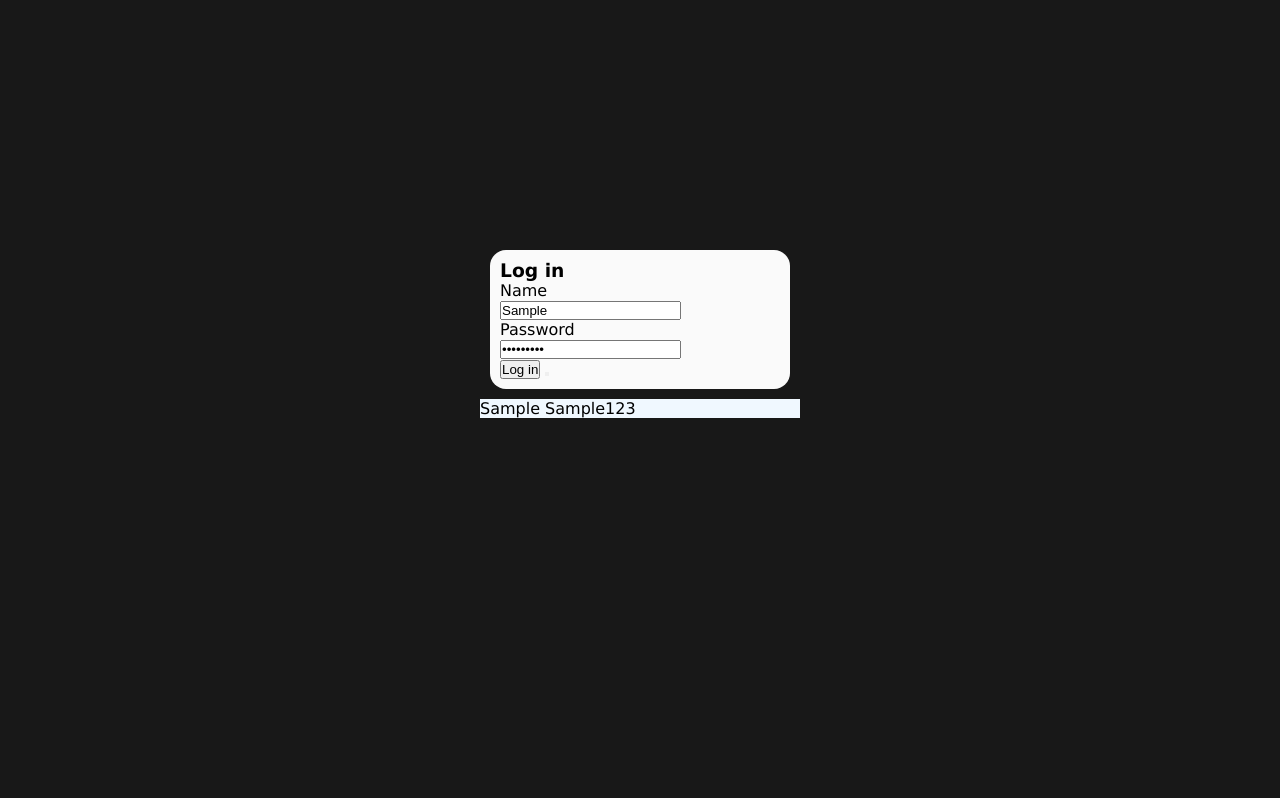
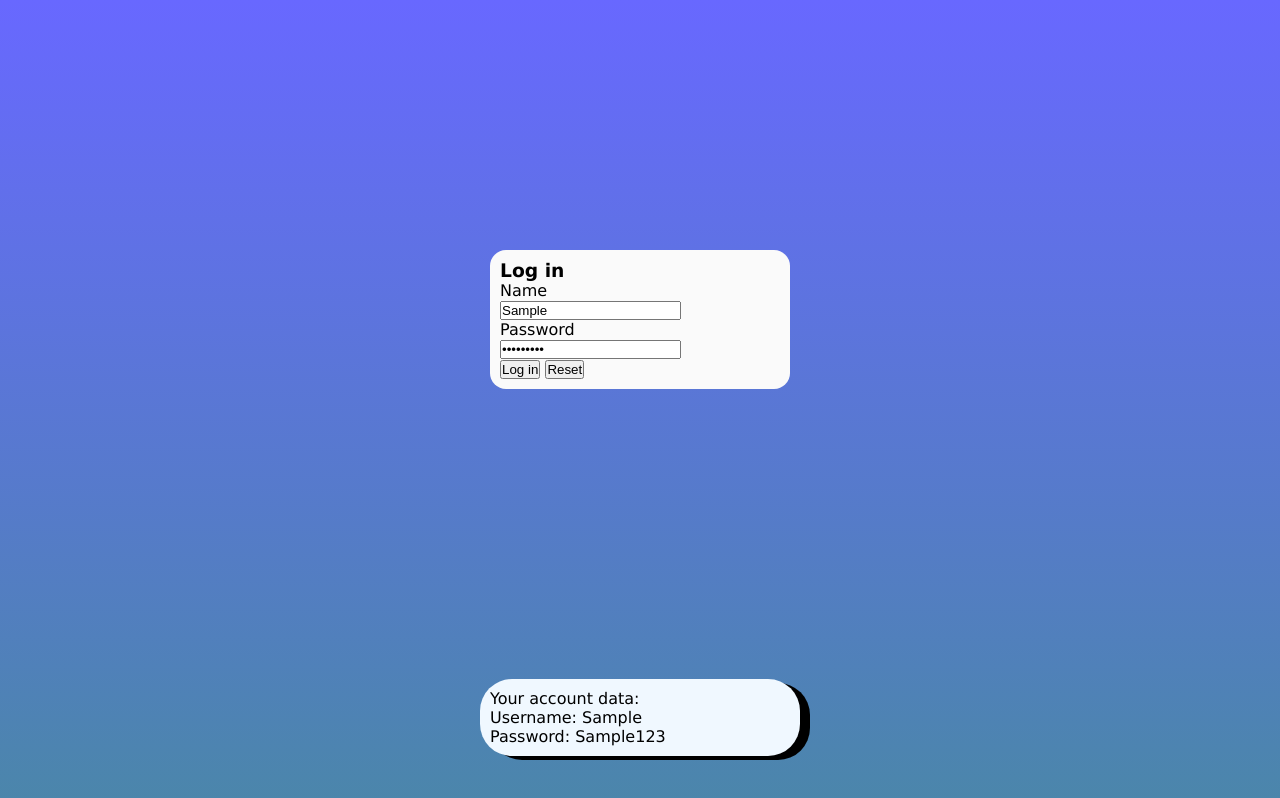
Before and after one commit to Milosian/Login-Acces-Template, a plain HTML site: page login/index.html in a window 1280 px wide. Both pictures are taken after typing "Sample", "Sample123" into the empty fields and a click on the button "Log in". Drawn offline with Linux system fonts and the light colour scheme.

Commit message:
Add files via upload

```diff
--- a/login/index.html
+++ b/login/index.html
@@ -3,8 +3,7 @@
 <head>
     <meta charset="UTF-8">
     <meta name="viewport" content="width=device-width, initial-scale=1.0">
-    <title>Document</title>
-
+    <title>Log in</title>
     <style>
         *{
             margin: 0;
@@ -16,12 +15,14 @@
             display: grid;
             justify-content: center;
             align-items: center;
-            background-color: rgb(24, 24, 24);
+            background-image: linear-gradient(rgb(104, 104, 255), rgb(73, 136, 165));
         }
         form{
             align-items: center;
             padding: 10px;
             width: 100%;
+            height: 84.9vh;
+            background-color: transparent;
         }
         .container{
             background-color: rgb(250, 250, 250);
@@ -33,6 +34,10 @@
         footer{
             color: black;
             background-color: aliceblue;
+            margin-bottom: 100px;
+            box-shadow: 10px 4px;
+            padding: 10px;
+            border-radius: 2em;
         }
     </style>
 </head>
@@ -46,12 +51,16 @@
             <label for="password">Password</label><br>
             <input type="password" name="password"><br>
             <button type="submit">Log in</button>
-            <button type="reset"></button>
+            <button type="reset">Reset</button>
         </div>
 
+    </form>
+    <footer class="footer">
+        Your account data:<br>
+        <div class="user-name"></div>
+        <div class="user-password"></div>
+    </footer>
+    <script src="script.js"></script>
 
-    </form>
-    <footer class="footer"></footer>
-    <script src="script.js"></script>
 </body>
 </html>
--- a/login/script.js
+++ b/login/script.js
@@ -1,6 +1,6 @@
 const form = document.querySelector('.form');
-const footer = document.querySelector('.footer');
-
+const username = document.querySelector('.user-name');
+const user_password = document.querySelector('.user-password');
 form.addEventListener('submit', e => {
     e.preventDefault();
 
@@ -8,5 +8,6 @@ form.addEventListener('submit', e => {
     const name = data.get('name');
     const password = data.get('password');
 
-    footer.textContent = name  + " " + password;
+    username.textContent = 'Username: ' + name;
+    user_password.textContent = 'Password: ' + password;
 });
```
